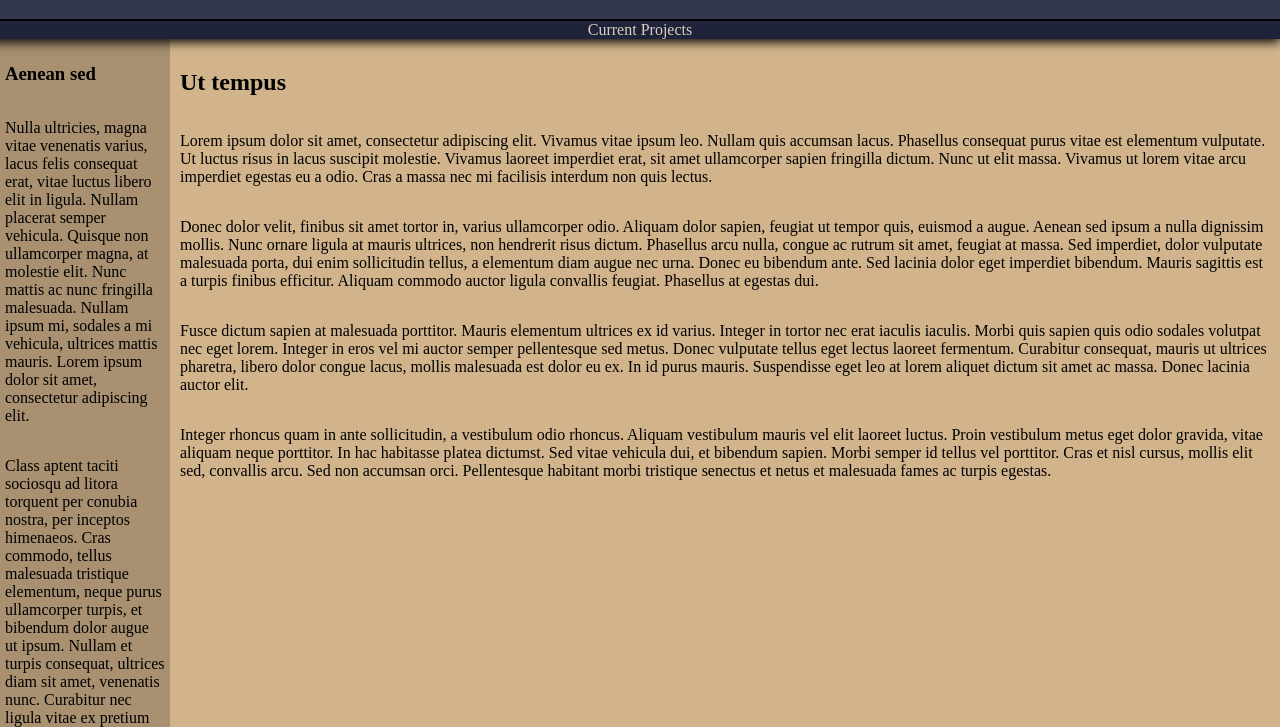
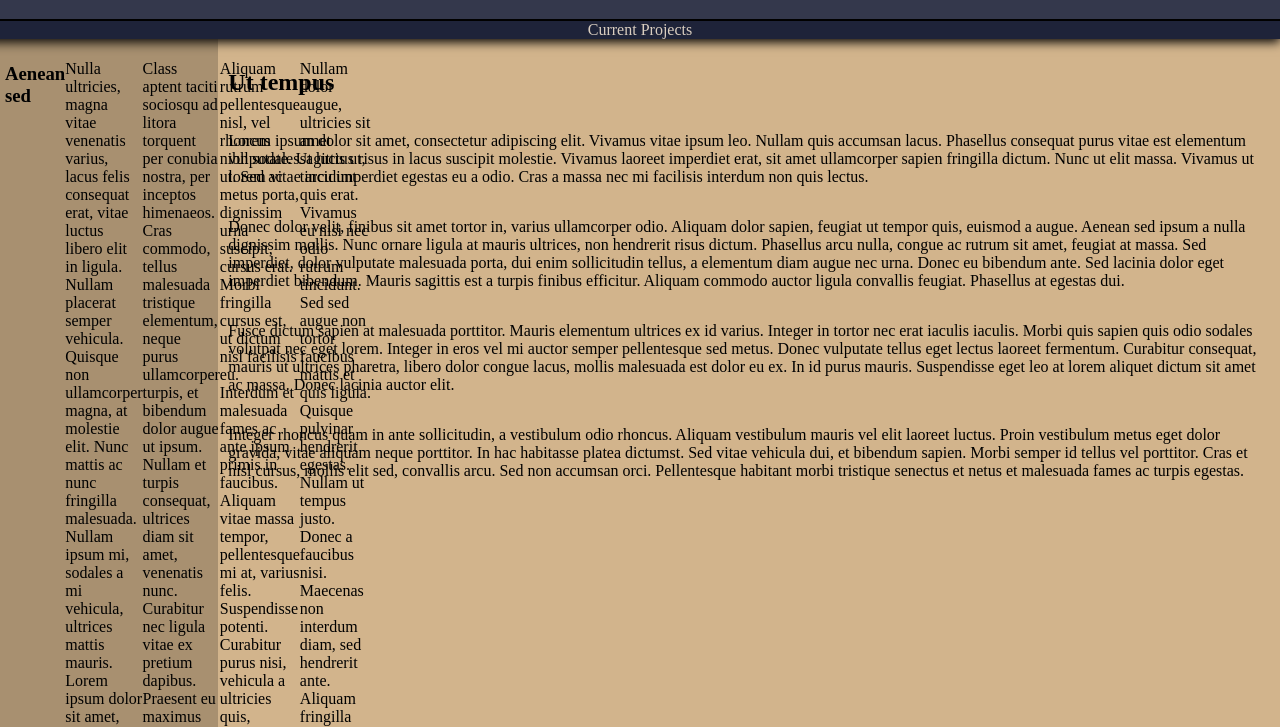
Before and after one commit to ZacheryAllen/ZacheryAllen.github.io, a plain HTML site: page index.html in a window 1280 px wide. Shown: the part 61-788 px from the top of the page. Drawn offline with Linux system fonts and the light colour scheme.

Commit message:
Update global.css

```diff
--- a/global.css
+++ b/global.css
@@ -129,8 +129,17 @@ section {
 }
 
 aside {
-	display:flex;
-	flex-flow: column;
+	display: inline-block;
+	-webkit-box-flex: 1;
+	-moz-box-flex: 1;
+	-ms-box-flex: 1;
+	box-flex: 1;
+
+	-webkit-flex: 1;
+	-moz-flex: 1;
+	-ms-flex: 1;
+	flex: 1;
+
 	width: 160px;
 	padding: 5px;
 
```
